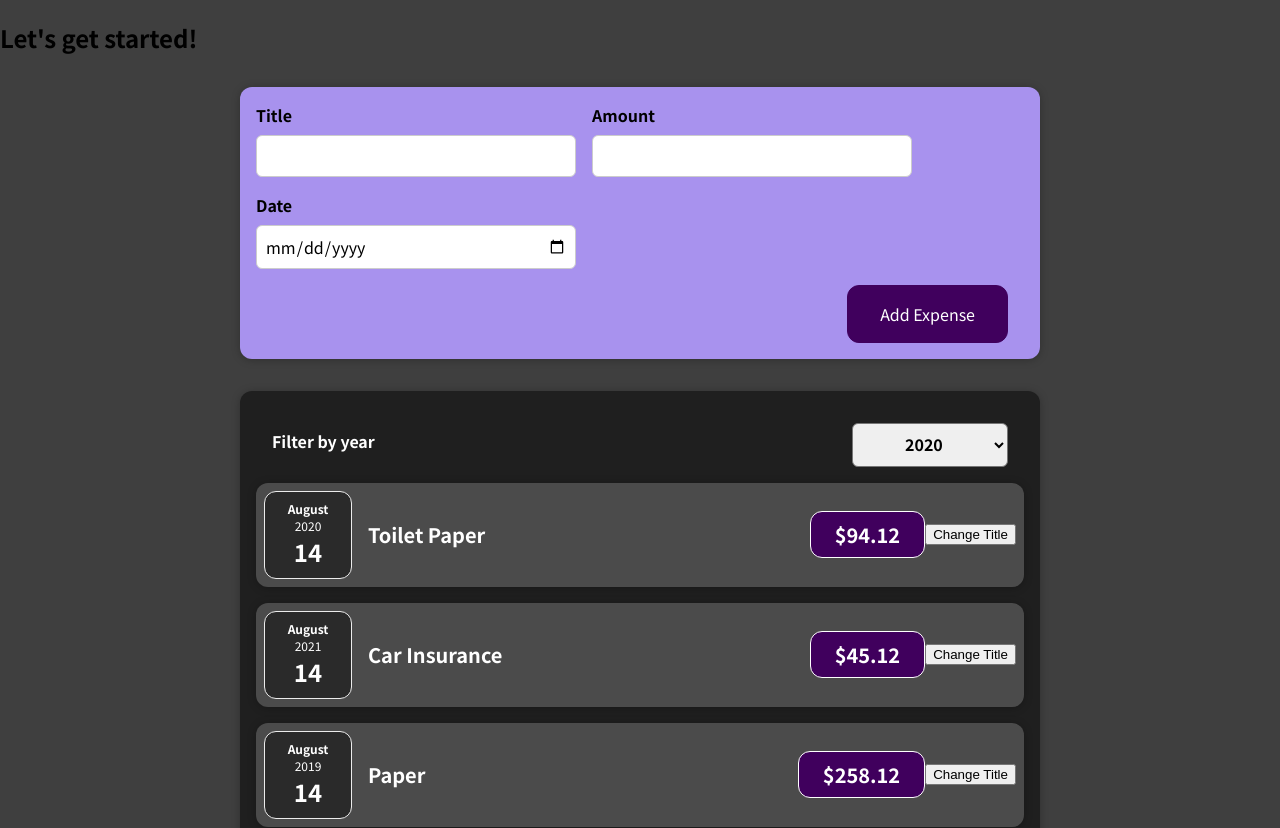
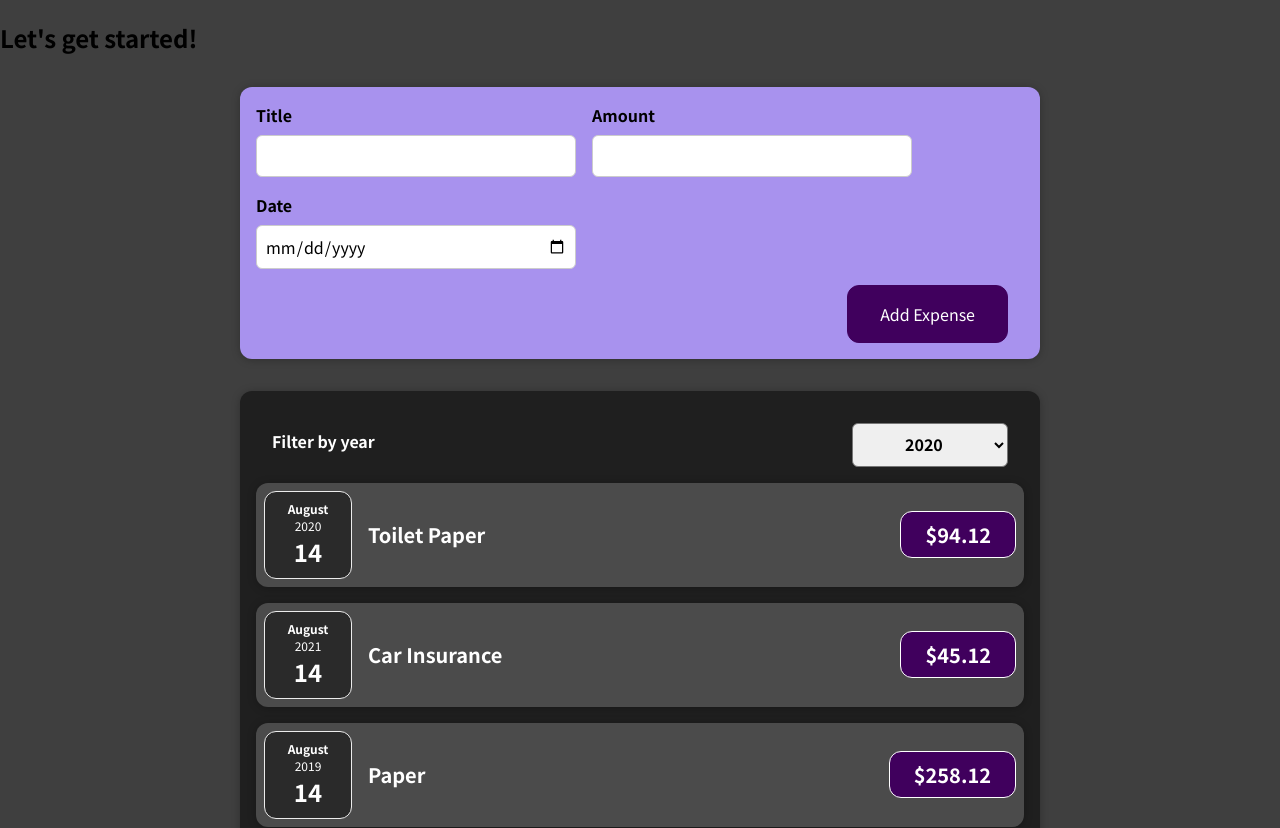
Before and after one commit to lionel-p-albus/react_demo_01, a React (Create React App) app: page / in a window 1280 px wide. Shown: the top 828 px of the page. Built offline with nearby package versions, Linux system fonts and the light colour scheme.

Commit message:
using stateful list

```diff
--- a/src/App.js
+++ b/src/App.js
@@ -2,32 +2,20 @@ import React, {useState} from "react";
 import Expenses from "./components/expenses/Expenses";
 import NewExpense from "./components/newExpense/NewExpense";
 
+let DUMMY_EXPENSES = [
+    {id: 'e1', title: 'Toilet Paper', amount: 94.12, date: new Date(2020, 7, 14),},
+    {id: 'e2', title: 'Car Insurance', amount: 45.12, date: new Date(2021, 7, 14),},
+    {id: 'e3', title: 'Paper', amount: 258.12, date: new Date(2019, 7, 14),},
+    {id: 'e4', title: 'Pen', amount: 87.12, date: new Date(2018, 7, 14),},
+];
+
 const App = () => {
-    // let expenses = [
-    //     {id: 'e1', title: 'Toilet Paper', amount: 94.12, date: new Date(2020, 7, 14),},
-    //     {id: 'e2', title: 'Car Insurance', amount: 45.12, date: new Date(2021, 7, 14),},
-    //     {id: 'e3', title: 'Paper', amount: 258.12, date: new Date(2019, 7, 14),},
-    //     {id: 'e4', title: 'Pen', amount: 87.12, date: new Date(2018, 7, 14),},
-    // ];
-
-    const [expenses, setExpenses] = useState([
-        {id: 'e1', title: 'Toilet Paper', amount: 94.12, date: new Date(2020, 7, 14),},
-        {id: 'e2', title: 'Car Insurance', amount: 45.12, date: new Date(2021, 7, 14),},
-        {id: 'e3', title: 'Paper', amount: 258.12, date: new Date(2019, 7, 14),},
-        {id: 'e4', title: 'Pen', amount: 87.12, date: new Date(2018, 7, 14),},
-    ]);
+    const [expenses, setExpenses] = useState(DUMMY_EXPENSES);
 
     const addExpenseHandler = (expense) => {
-        console.log('In App.js');
-        console.log(expenses);
-        // console.log(expenses);
-        // const ex = {...expense, date: new Date(expense.date.year, expense.date.month, expense.date.day) };
-        // console.log(expenses.(expense));
-        // setExpenses({...expenses, ...expense});
-        // setExpenses((prevState) => {
-        //     console.log([...prevState, expense]);
-        //     return [...prevState, expense];
-        // });
+        setExpenses(prevExpenses => {
+            return [expense, ...prevExpenses];
+        });
     }
 
     return (
--- a/src/components/expenses/ExpenseItem.js
+++ b/src/components/expenses/ExpenseItem.js
@@ -1,23 +1,15 @@
 import './ExpenseItem.css';
 import ExpenseDate from "./ExpenseDate";
 import Card from "../ui/Card";
-import {useState} from "react";
 
 const ExpenseItem = (props) => {
-    const [title, setTitle] = useState(props.title);
-
-    const clickHandler = () => {
-        setTitle('Updated!');
-    }
-
     return (
         <Card className='expense-item'>
             <ExpenseDate date={props.date}/>
             <div className="expense-item__description">
-                <h2>{title}</h2>
+                <h2>{props.title}</h2>
                 <div className="expense-item__price">${props.amount}</div>
             </div>
-            <button onClick={clickHandler}>Change Title</button>
         </Card>
     );
 }
--- a/src/components/expenses/Expenses.js
+++ b/src/components/expenses/Expenses.js
@@ -15,9 +15,10 @@ const Expenses = (props) => {
         <div>
             <Card className="expenses">
                 <ExpensesFilter selected={filteredYear} onChangeFilter={filterChangeHandler}/>
-                {props.items.map((item) => {
-                    return <ExpenseItem title={item.title} amount={item.amount} date={item.date}></ExpenseItem>;
-                })}
+                {props.items.map((item) => (
+                        <ExpenseItem title={item.title} amount={item.amount} date={item.date}/>
+                    )
+                )}
             </Card>
         </div>
     );
```
